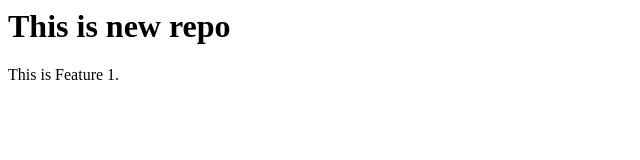
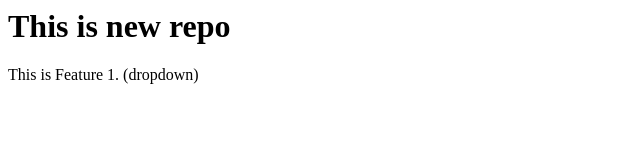
Before and after one commit to nortonkhud/localrepo, a plain HTML site: page index.html in a window 1280 px wide. Shown: the full height of the page, 0-640 px from the left. Drawn offline with Linux system fonts and the light colour scheme.

Commit message:
added dropdown

```diff
--- a/index.html
+++ b/index.html
@@ -1,2 +1,2 @@
 <h1>This is new repo</h1>
-<p>This is Feature 1.</p>
+<p>This is Feature 1. (dropdown)</p>
```
